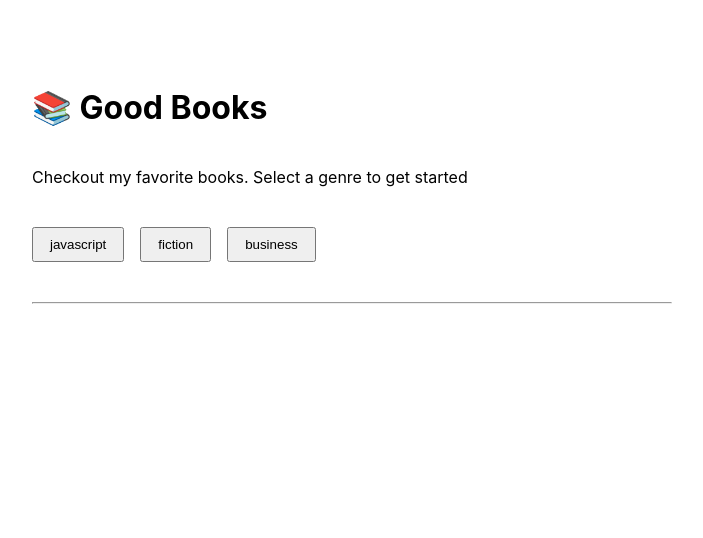
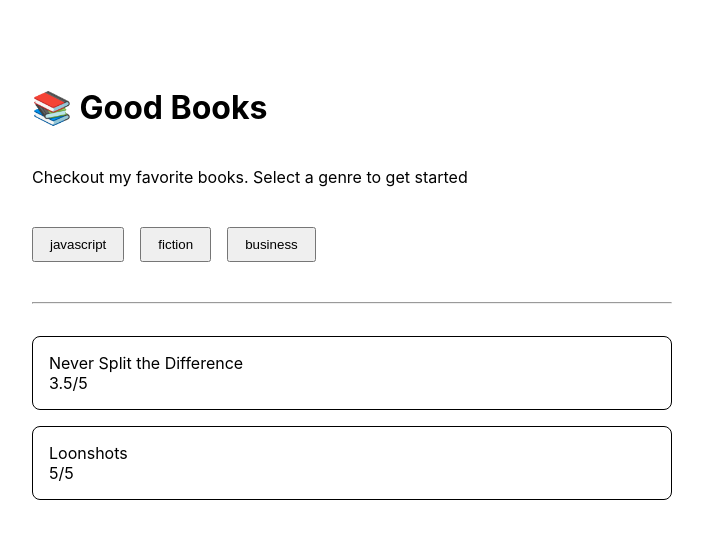
Before and after one commit to rimasrom/good-books, a React (Create React App) app in the folder my-booklist/: page / in a window 1280 px wide. Shown: the top 538 px of the page, without its empty margins (288-991 px from the left). Built offline with nearby package versions, Linux system fonts and the light colour scheme.

Commit message:
output wired

```diff
--- a/my-booklist/src/App.css
+++ b/my-booklist/src/App.css
@@ -1,3 +1,12 @@
+*{
+    margin: 0;
+    padding: 0;
+}
+
+.App{
+    background-color: brown;
+}
+
 .container-main{
    width: 50vw;
    margin: auto;
@@ -18,3 +27,17 @@ button{
 hr{
     margin-top: 1.5rem;
 }
+
+li{
+    list-style: none;
+    padding: 1rem;
+    border: 1px solid black;
+    border-radius: 0.5rem;
+    margin-bottom: 1rem;
+    align-items: start;
+    /* padding-left: 0rem; */
+}
+
+ul{
+    margin-top: 2rem;
+}
--- a/my-booklist/src/App.js
+++ b/my-booklist/src/App.js
@@ -38,7 +38,7 @@ const bookDatabase = {
 
 const App = () => {
 
-  const [selectedgenre, setGenre] = useState("")
+  const [selectedGenre, setGenre] = useState("business")
   function onclickHandler(genre){
     setGenre(genre)
   }
@@ -53,6 +53,18 @@ const App = () => {
         ))}
       </div>
       <hr />
+      <div className="output">
+        <ul>
+          {
+           bookDatabase[selectedGenre].map((book)=>(
+            <li>
+              <div className='list'>{book.name}</div>
+              <div className='list'>{book.rating}</div>
+            </li>
+           ))
+          }
+        </ul>
+      </div>
     </div>
   )
 }
```
